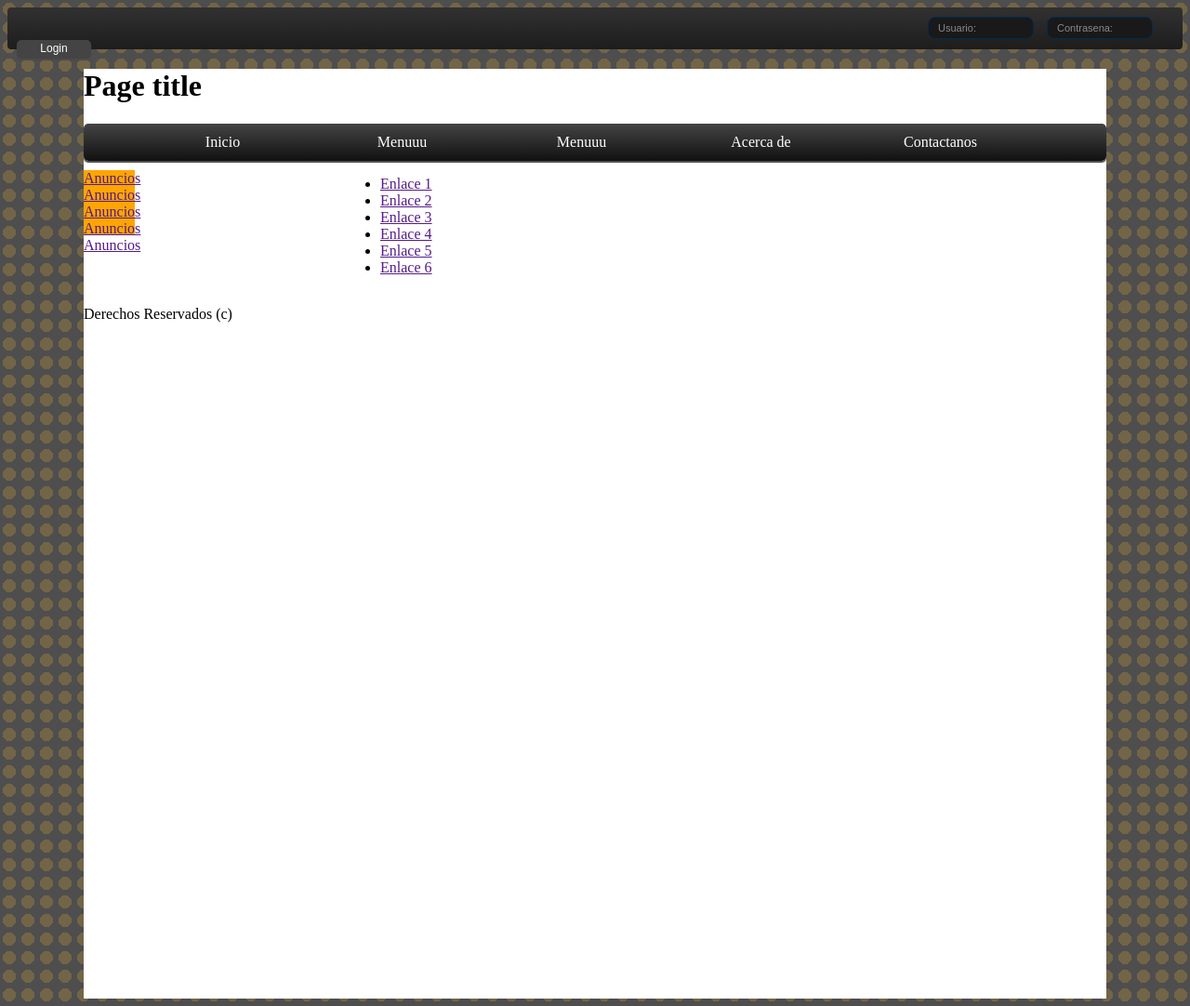
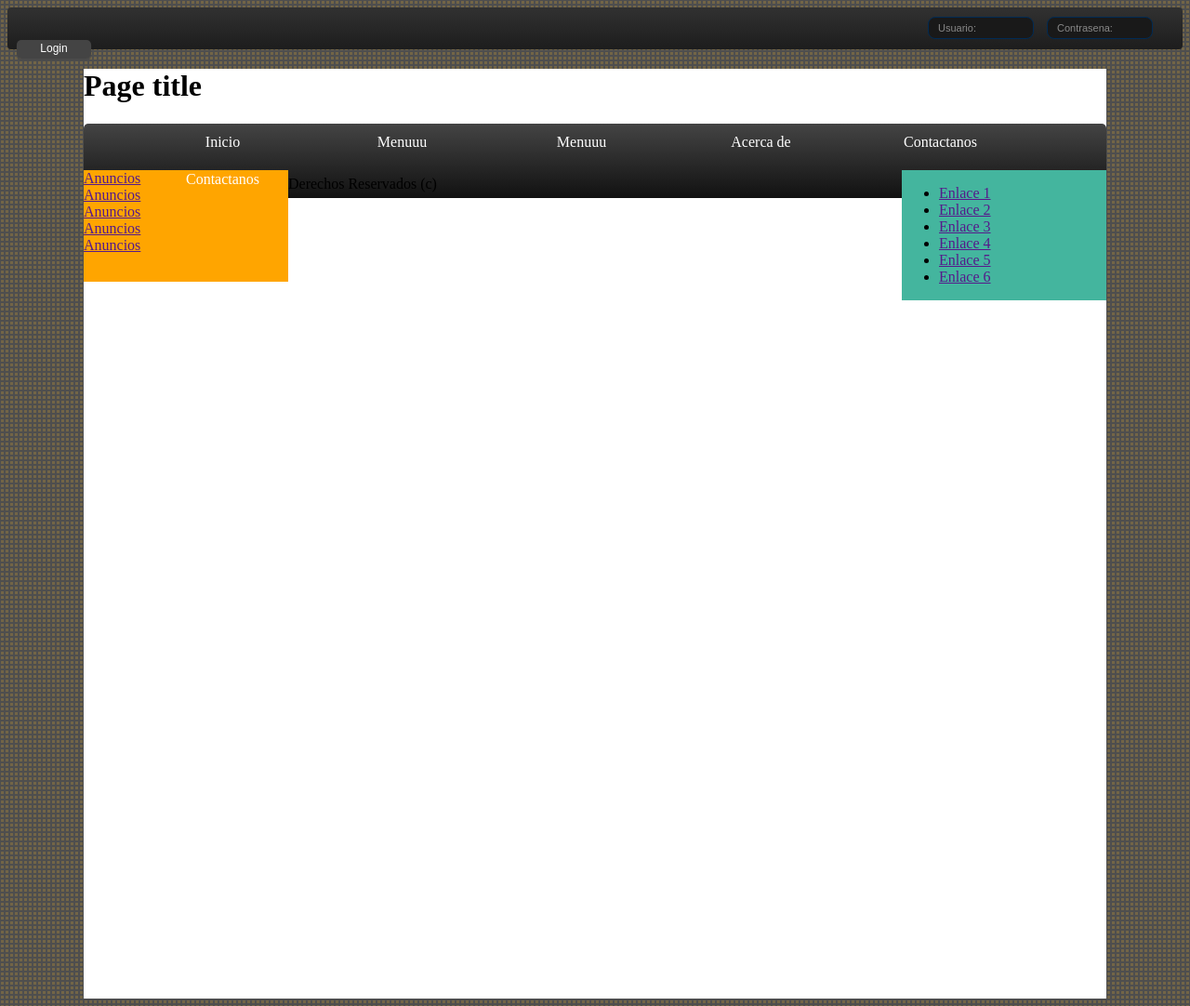
Before and after one commit to jeragones/Proyecto-Especificacion, a PHP site: page / in a window 1280 px wide. Shown: the whole page at 93% size. Run offline with PHP 8.4, Linux system fonts and the light colour scheme; some libraries are stand-ins or nearby versions.

Commit message:
Prueba
provando

```diff
--- a/index.html
+++ b/index.html
@@ -27,14 +27,16 @@
                 <li><a onclick="">Menuuu</a></li>
                 <li><a onclick="">Acerca de</a></li>
                 <li><a onclick="">Contactanos</a></li>
+                <li><a onclick="">Contactanos</a></li>
             </ul>
         </nav>
         <section id="intro">
             <!-- Introduction -->
         </section>
-        <section>
+        <article>
+
             <!-- Main content area (lugar de la pagina que va a estar cambiando)-->
-        </section>
+        </article>
         <aside>
             <section class="banner">
                 <div ><a href="">Anuncios</a></div>
--- a/style.css
+++ b/style.css
@@ -2,7 +2,7 @@ html {
     /* el estilo general de la pagina*/
     background: -webkit-radial-gradient(rgba(200,155,055,.3) 50%, transparent 10%);
     background-color: #4e4e4e;
-    background-size: 20px 20px;
+    background-size: 5px 5px;
     font-family: "Times New Roman", Georgia, serif;
 }
 
@@ -216,17 +216,26 @@ input::input-placeholder {
     border-radius: 8px;
 } /* change the background color of the list item when you hover over it */
 
-aside {
+/*aside {
     display: inline-block;
     width: 25%;
     vertical-align: top;
-}
+}*/
 
 aside .banner {
     float: left;
     width: 20%;
-    height: 70px;
+    height: 120px;
     background: orange;
     margin-top: 10px;
     margin-bottom: 10px;
 }
+
+aside .enlaces {
+    float: right;
+    width: 20%;
+    height: 140px;
+    background: #44B59E;
+    margin-top: 10px;
+    /*margin-bottom: 10px;    */
+}
```
